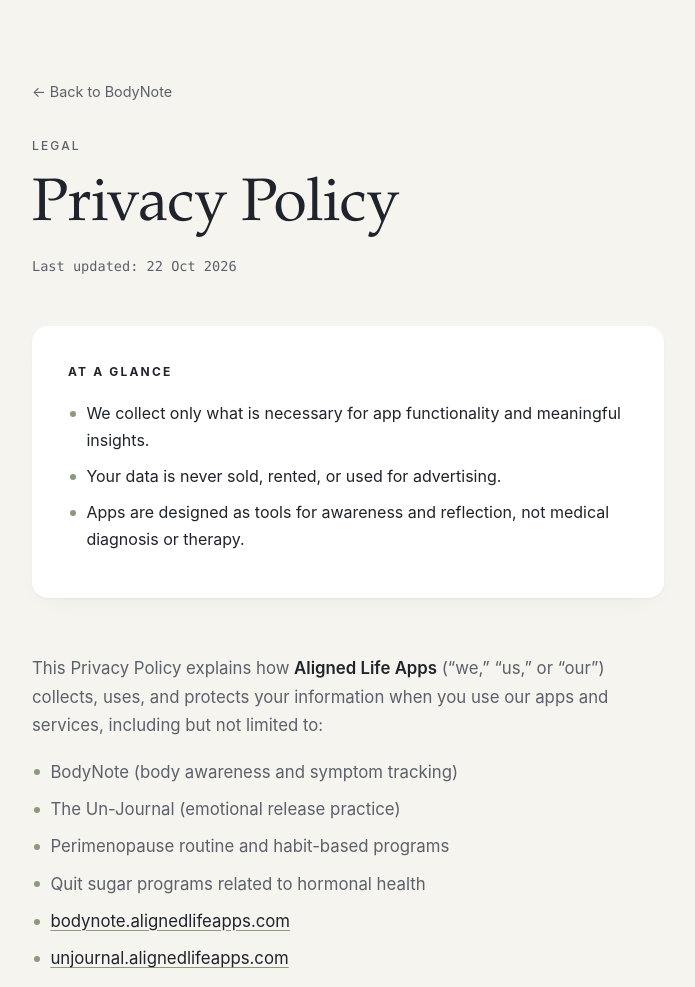
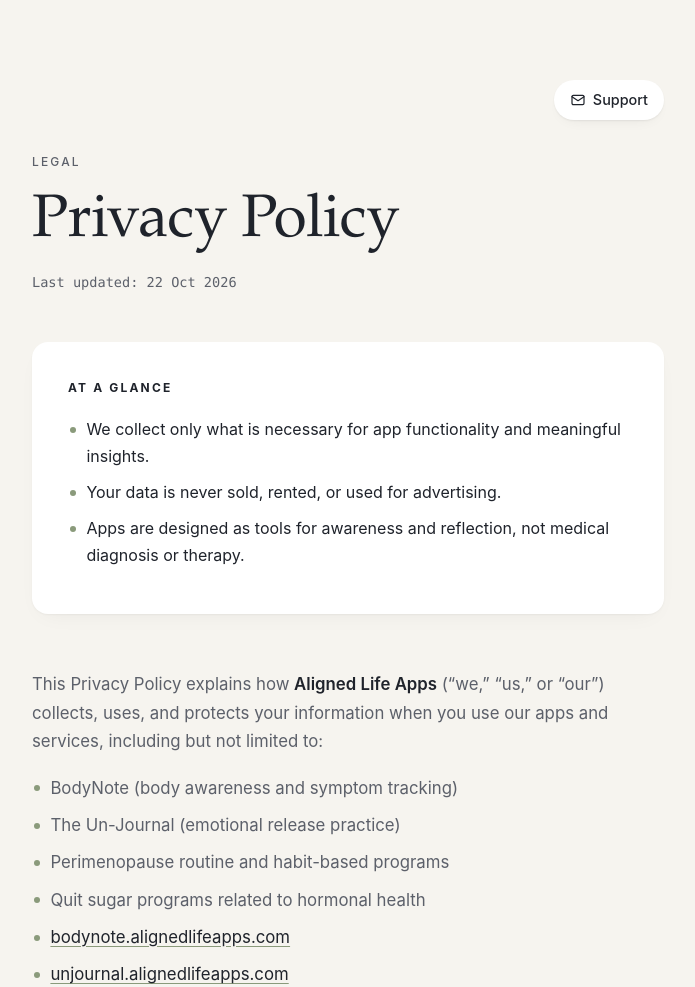
Before and after one commit to JGlover7/privacypolicy, a plain HTML site: page index.html in a window 1280 px wide. Shown: the top 987 px of the page, without its empty margins (292-987 px from the left). Drawn offline with Linux system fonts and the light colour scheme.

Commit message:
Replace Back to BodyNote with Support email button

```diff
--- a/index.html
+++ b/index.html
@@ -35,8 +35,10 @@
 section { margin-top: 3.25rem; }
 section h2 { font-family: var(--serif); font-weight: 500; font-size: clamp(1.5rem, 4.5vw, 1.85rem); line-height: 1.25; margin: 0 0 1.1rem; display: flex; align-items: baseline; gap: .75rem; }
 h3 { font-size: .75rem; font-weight: 700; text-transform: uppercase; letter-spacing: 0.18em; color: var(--fg); margin: 1.6rem 0 .8rem; }
-.back { font-size: .9rem; margin: 0 0 2rem; }
-.back a { text-decoration: none; color: var(--muted); }
+.topbar { display: flex; justify-content: flex-end; margin: 0 0 2rem; }
+.support-btn { display: inline-flex; align-items: center; gap: .45rem; padding: .5rem 1rem; border-radius: 999px; background: var(--card); color: var(--fg); font-size: .9rem; font-weight: 500; text-decoration: none; box-shadow: 0 1px 2px rgba(0,0,0,.06), 0 6px 16px -10px rgba(0,0,0,.12); }
+.support-btn:hover, .support-btn:focus-visible { box-shadow: 0 0 0 2px var(--accent); outline: none; }
+.support-btn svg { width: 1rem; height: 1rem; flex-shrink: 0; }
 .num { font-family: var(--sans); font-size: 1.1rem; font-weight: 500; color: var(--soft); }
 a { color: var(--fg); text-decoration-color: var(--accent); text-underline-offset: 3px; }
 footer { margin-top: 4rem; padding-top: 1.5rem; border-top: 1px solid rgba(127,127,127,.2); font-size: .85rem; color: var(--soft); }
@@ -45,7 +47,7 @@
 </head>
 <body>
 <main class="wrap">
-<p class="back"><a href="https://bodynote.alignedlifeapps.com/">← Back to BodyNote</a></p><header>
+<div class="topbar"><a class="support-btn" href="mailto:contact@alignedlifeapps.com?subject=Support" title="Opens your email app to write to contact@alignedlifeapps.com" aria-label="Support: email contact@alignedlifeapps.com"><svg viewBox="0 0 24 24" fill="none" stroke="currentColor" stroke-width="1.8" stroke-linecap="round" stroke-linejoin="round" aria-hidden="true"><rect x="3" y="5" width="18" height="14" rx="2"/><path d="m3 7 9 6 9-6"/></svg>Support</a></div><header>
 <p class="eyebrow">Legal</p>
 <h1>Privacy Policy</h1>
 <p class="updated">Last updated: 22 Oct 2026</p>
```
